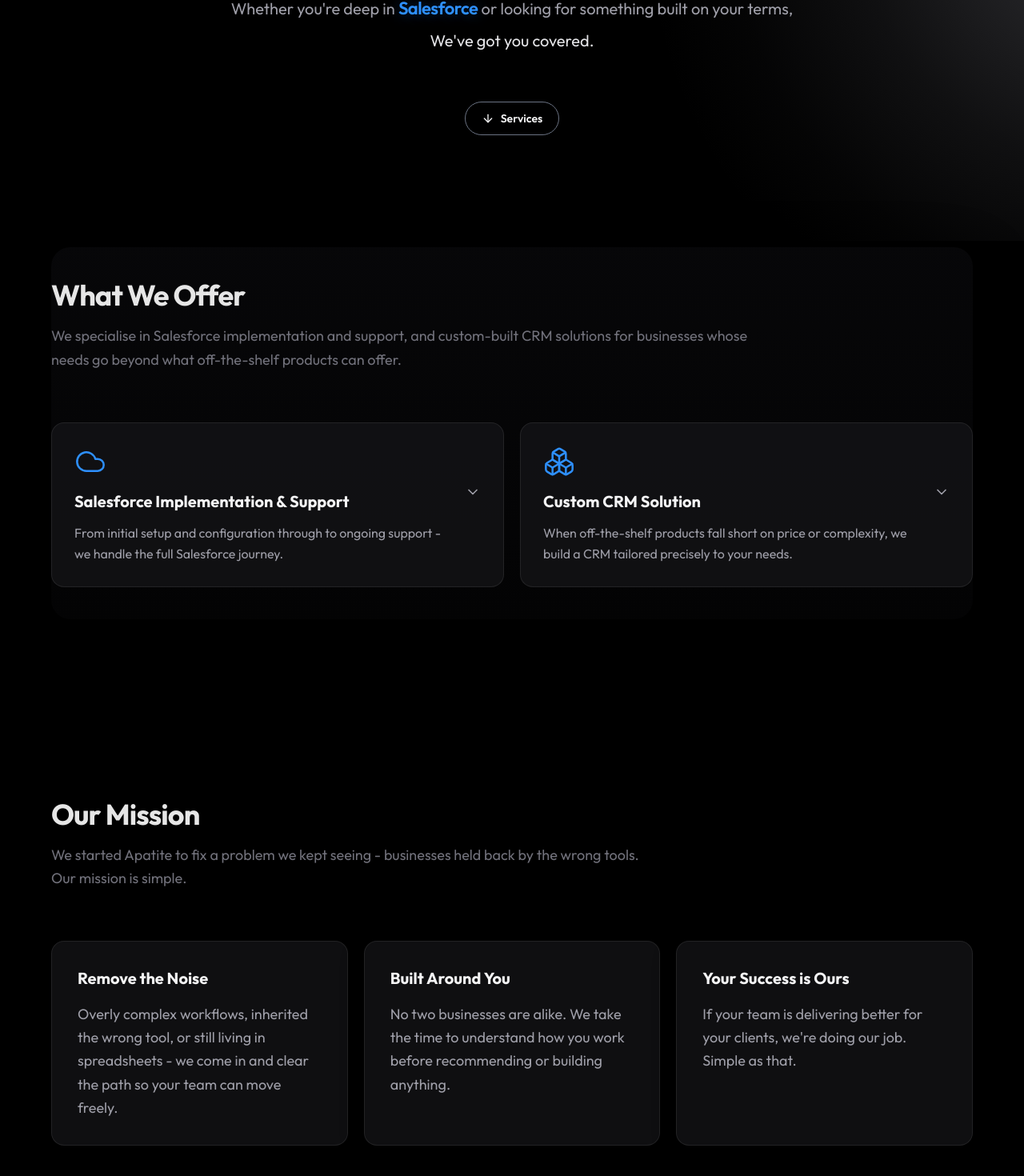
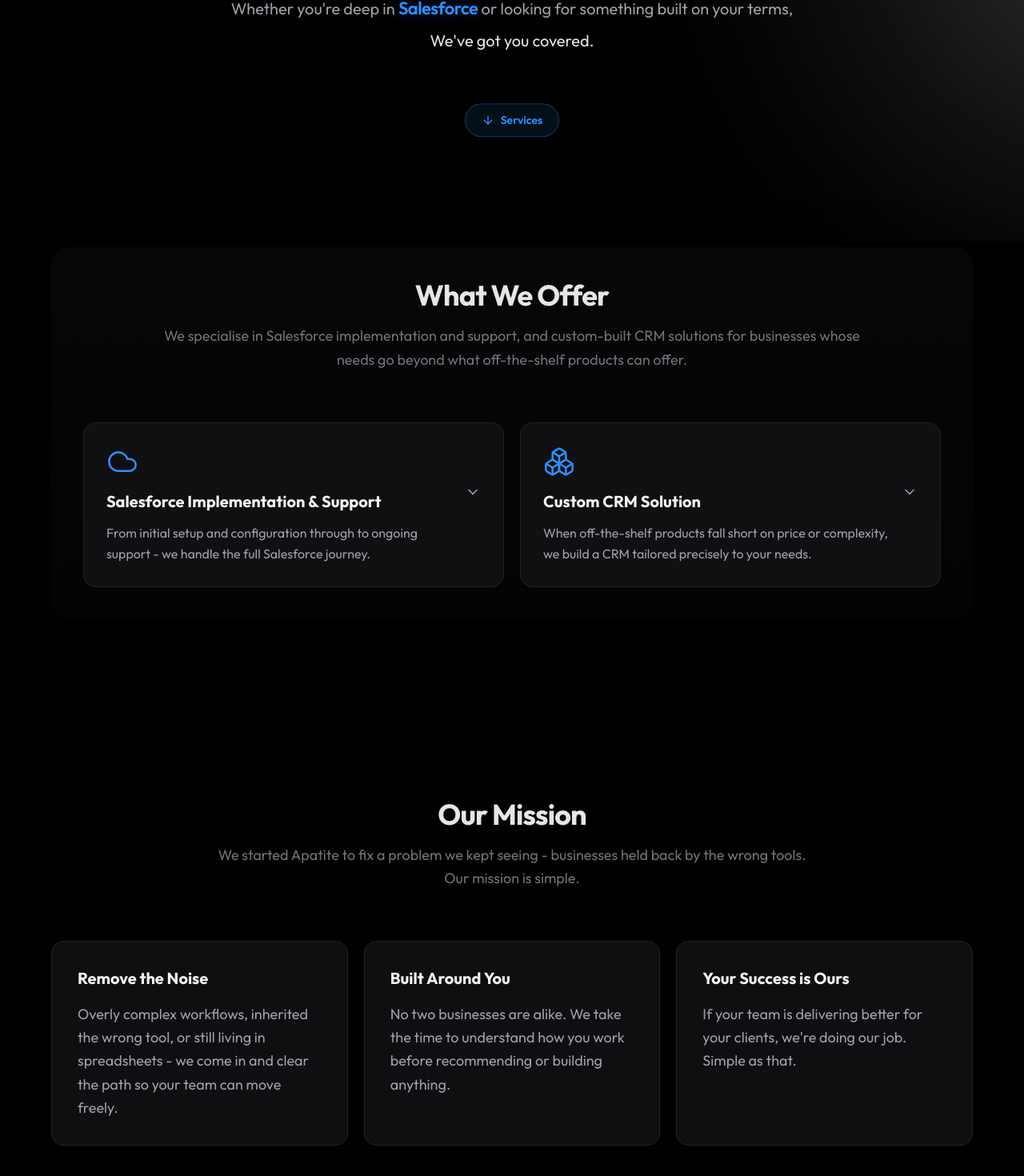
Before and after one commit to auraniestudio/apatite, a React (Vite) app: page / in a window 1280 px wide. Shown: the part 499-1969 px from the top of the page at 80% size. Built offline with nearby package versions, Linux system fonts and the light colour scheme.

Commit message:
Layout alignment

```diff
--- a/src/components/sections/ContactSection.tsx
+++ b/src/components/sections/ContactSection.tsx
@@ -1,7 +1,6 @@
 import { useState } from "react";
 import { Send } from "lucide-react";
 import { useRevealOnScroll } from "../../hooks/useRevealOnScroll";
-import { sectionH2Class } from "../../sectionTypography";
 
 type ContactSectionProps = {
   endpoint: string;
@@ -21,7 +20,7 @@ export function ContactSection({ endpoint }: ContactSectionProps) {
     >
       <div className="mx-auto max-w-6xl">
         <h2
-          className={`animate-on-scroll ${sectionH2Class} ${formRef.visible ? "is-visible" : ""}`}
+          className={`section-heading animate-on-scroll ${formRef.visible ? "is-visible" : ""}`}
         >
           Contact us
         </h2>
--- a/src/components/sections/HeroSection.tsx
+++ b/src/components/sections/HeroSection.tsx
@@ -1,7 +1,7 @@
 import { ArrowDown, Boxes, ChevronDown, Cloud } from "lucide-react";
 import type { LucideIcon } from "lucide-react";
 import { useEffect, useLayoutEffect, useRef, useState } from "react";
-import { sectionH2Class, sectionIntroClass } from "../../sectionTypography";
+import { useRevealOnScroll } from "../../hooks/useRevealOnScroll";
 
 const ACCENT = "text-accent";
 
@@ -120,6 +120,7 @@ function SubheadSalesforceTyping({
 
 export function HeroSection() {
   const [heroHeadlineReady, setHeroHeadlineReady] = useState(false);
+  const offerRef = useRevealOnScroll<HTMLDivElement>();
   const [openOffers, setOpenOffers] = useState<Set<OfferId>>(() => new Set());
   const [offerHeaderMinPx, setOfferHeaderMinPx] = useState<number | undefined>(
     undefined,
@@ -213,7 +214,7 @@ export function HeroSection() {
                 block: "start",
               })
             }
-            className="inline-flex items-center gap-2 rounded-full border border-gray-500 bg-grey px-5 py-2.5 text-sm font-semibold text-grey transition hover:border-accent/100 hover:bg-accent/15 hover:text-[#59adff] focus-visible:outline-none focus-visible:ring-2 focus-visible:ring-accent/50"
+            className="services-cta-motion inline-flex items-center gap-2 rounded-full border border-accent/35 bg-accent/10 px-5 py-2.5 text-sm font-semibold text-accent transition hover:border-accent/55 hover:bg-accent/15 hover:text-[#59adff] focus-visible:outline-none focus-visible:ring-2 focus-visible:ring-accent/50"
           >
             <ArrowDown className="h-4 w-4 shrink-0" aria-hidden />
             Services
@@ -222,12 +223,18 @@ export function HeroSection() {
 
         <div
           id="what-we-offer"
-          className="mt-20 w-full scroll-mt-28 rounded-3xl bg-gradient-to-b from-zinc-950/75 to-zinc-950/35 py-8 text-left shadow-[0_30px_80px_rgba(0,0,0,0.45)] backdrop-blur-sm sm:mt-28 sm:py-10"
+          ref={offerRef.ref}
+          className="mt-20 w-full scroll-mt-28 rounded-3xl bg-gradient-to-b from-zinc-950/75 to-zinc-950/35 p-8 text-left shadow-[0_30px_80px_rgba(0,0,0,0.45)] backdrop-blur-sm sm:mt-28 sm:p-10"
         >
-          <h2 className={sectionH2Class}>
+          <h2
+            className={`section-heading animate-on-scroll ${offerRef.visible ? "is-visible" : ""}`}
+          >
             What We Offer
           </h2>
-          <p className={sectionIntroClass}>
+          <p
+            className={`section-lede animate-on-scroll ${offerRef.visible ? "is-visible" : ""}`}
+            style={{ transitionDelay: "80ms" }}
+          >
             We specialise in Salesforce implementation and support, and custom-built
             CRM solutions for businesses whose needs go beyond what off-the-shelf
             products can offer.
--- a/src/components/sections/MissionSection.tsx
+++ b/src/components/sections/MissionSection.tsx
@@ -1,5 +1,4 @@
 import { useRevealOnScroll } from "../../hooks/useRevealOnScroll";
-import { sectionH2Class, sectionIntroClass } from "../../sectionTypography";
 
 export function MissionSection() {
   const missionRef = useRevealOnScroll<HTMLElement>();
@@ -8,12 +7,12 @@ export function MissionSection() {
     <section className="px-5 py-24 sm:px-8 sm:py-32" ref={missionRef.ref}>
       <div className="mx-auto max-w-6xl">
         <h2
-          className={`animate-on-scroll ${sectionH2Class} ${missionRef.visible ? "is-visible" : ""}`}
+          className={`section-heading animate-on-scroll ${missionRef.visible ? "is-visible" : ""}`}
         >
           Our Mission
         </h2>
         <p
-          className={`animate-on-scroll ${sectionIntroClass} ${missionRef.visible ? "is-visible" : ""}`}
+          className={`section-lede animate-on-scroll ${missionRef.visible ? "is-visible" : ""}`}
           style={{ transitionDelay: "80ms" }}
         >
           We started Apatite to fix a problem we kept seeing - businesses held back by the wrong tools.
--- a/src/index.css
+++ b/src/index.css
@@ -195,6 +195,34 @@
   transform: translateY(0);
 }
 
+.section-heading {
+  @apply text-center text-3xl font-bold tracking-tight text-white/90 sm:text-4xl;
+}
+
+.section-lede {
+  @apply mt-4 max-w-4xl mx-auto text-center text-base leading-relaxed text-zinc-500 sm:text-lg;
+}
+
+@keyframes services-cta-nudge {
+  0%,
+  100% {
+    transform: translateY(0);
+  }
+  50% {
+    transform: translateY(5px);
+  }
+}
+
+.services-cta-motion {
+  animation: services-cta-nudge 2.2s ease-in-out infinite;
+}
+
+@media (prefers-reduced-motion: reduce) {
+  .services-cta-motion {
+    animation: none;
+  }
+}
+
 .orb {
   animation: float-orb 18s ease-in-out infinite;
 }
--- a/src/sectionTypography.ts
+++ /dev/null
@@ -1,6 +0,0 @@
-/** Shared section titles and intro blurbs — aligned across What We Offer, Mission, Contact */
-export const sectionH2Class =
-  "text-left text-3xl font-bold tracking-tight text-white/90 sm:text-4xl";
-
-export const sectionIntroClass =
-  "mt-4 max-w-4xl text-base leading-relaxed text-zinc-500 sm:text-lg";
```
Also changed, not shown: 1 other file (tests, documents, lock files or other folders).
